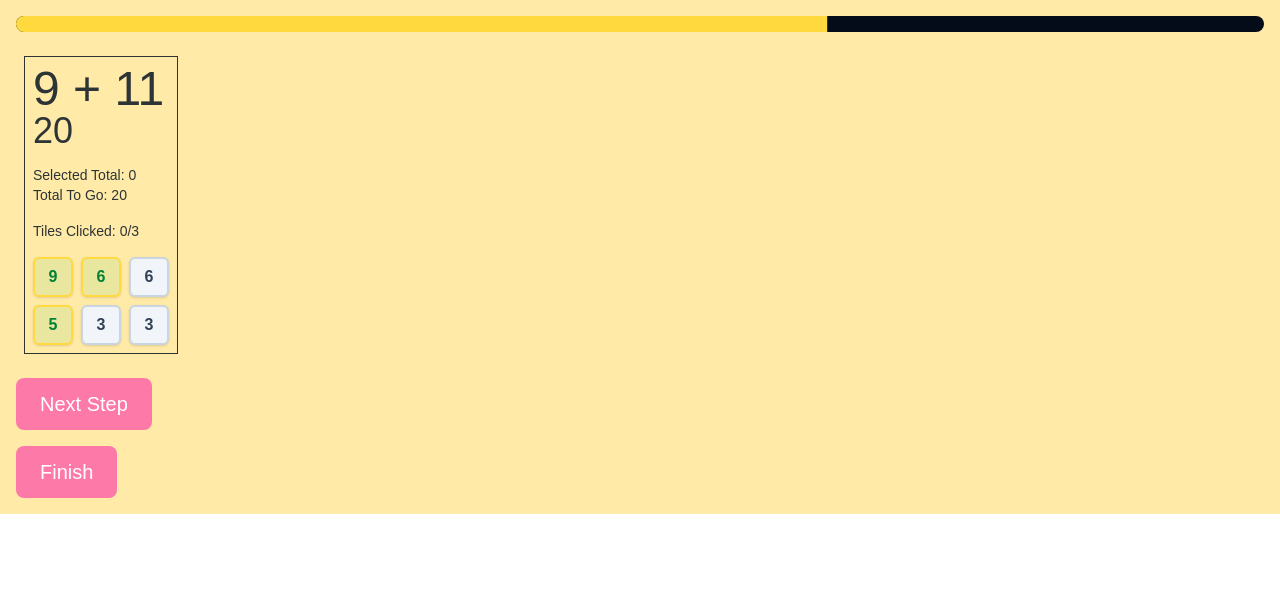
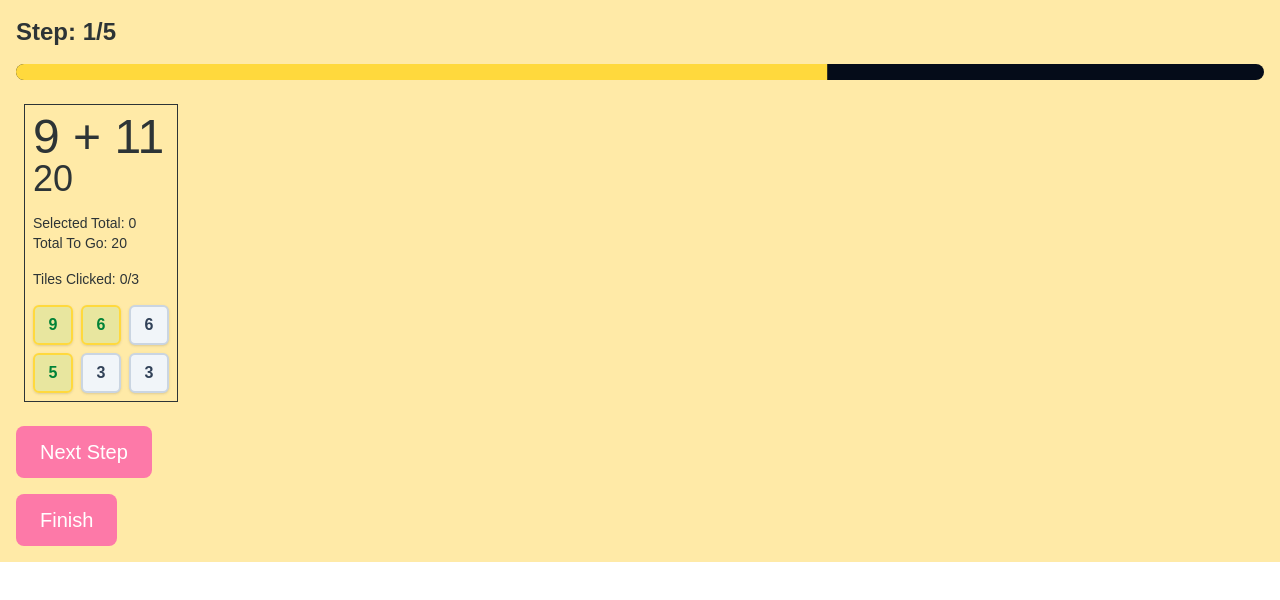
Before and after one commit to KrysOlechowski/next-16, a Next.js app: page /game in a window 1280 px wide. Both pictures are taken after a click on the button "Start". Shown: the top 600 px of the page. Built offline with nearby package versions, Linux system fonts and the light colour scheme.

Commit message:
add steps logic

```diff
--- a/src/app/game/store/gameStore.ts
+++ b/src/app/game/store/gameStore.ts
@@ -25,6 +25,10 @@ interface GeneralGameStore {
   setInfiniteTimer: (value: boolean) => void;
   demoMode: boolean;
   setDemoMode: (value: boolean) => void;
+  currentStep: number;
+  setCurrentStep: (step: number) => void;
+  incrementStep: () => void;
+  resetStep: () => void;
 }
 
 export const useGeneralGameStore = create<GeneralGameStore>((set) => ({
@@ -38,6 +42,10 @@ export const useGeneralGameStore = create<GeneralGameStore>((set) => ({
   setInfiniteTimer: (value) => set({ infiniteTimer: value }),
   demoMode: false,
   setDemoMode: (value) => set({ demoMode: value }),
+  currentStep: 0,
+  setCurrentStep: (step) => set({ currentStep: step }),
+  incrementStep: () => set((state) => ({ currentStep: state.currentStep + 1 })),
+  resetStep: () => set({ currentStep: 0 }),
 }));
 
 type GameView = "MAIN_SCREEN" | "GAME_SCREEN";
--- a/src/app/game/views/GameScreenView.tsx
+++ b/src/app/game/views/GameScreenView.tsx
@@ -13,30 +13,45 @@ import { GameProgressBar } from "../components/ProgressBar";
 import { getGameStepsByDifficulty } from "../utils/steps";
 
 export function GameScreenView() {
+  const isGameFinished = false;
+
   const toggleGameView = useGameView((state) => state.toggleGameView);
   const difficultyLevel = useGeneralGameStore((s) => s.difficultyLevel);
+  const currentStep = useGeneralGameStore((s) => s.currentStep);
+  const incrementStep = useGeneralGameStore((s) => s.incrementStep);
+  const resetStep = useGeneralGameStore((s) => s.resetStep);
 
   const gameSteps = getGameStepsByDifficulty(difficultyLevel);
+  const numberOfSteps = gameSteps.length;
   console.log(gameSteps);
-  const [currentStepIndex, setCurrentStepIndex] = useState(0);
 
   const onNextStep = () => {
-    if (currentStepIndex < gameSteps.length - 1) {
-      setCurrentStepIndex(currentStepIndex + 1);
+    if (currentStep < gameSteps.length - 1) {
+      incrementStep();
     } else {
-      // Game finished logic here
-      console.log("Game Finished");
+      onGameFinish();
     }
   };
+
+  const onGameFinish = () => {
+    // Logic to handle game finish
+    console.log("Game Finished");
+    resetStep();
+    toggleGameView();
+  };
+
   return (
     <div
       className="flex flex-col gap-4 p-4"
       style={gameStyles.gameScreen.container}
     >
+      <div className="text-2xl font-semibold">
+        Step: {currentStep + 1}/{numberOfSteps}
+      </div>
       <GameProgressBar />
 
       <div className="flex text-5xl">
-        <Equasion EQpattern={gameSteps[currentStepIndex].equasion} />
+        <Equasion EQpattern={gameSteps[currentStep].equasion} />
       </div>
       <GameButton
         onClick={onNextStep}
```
